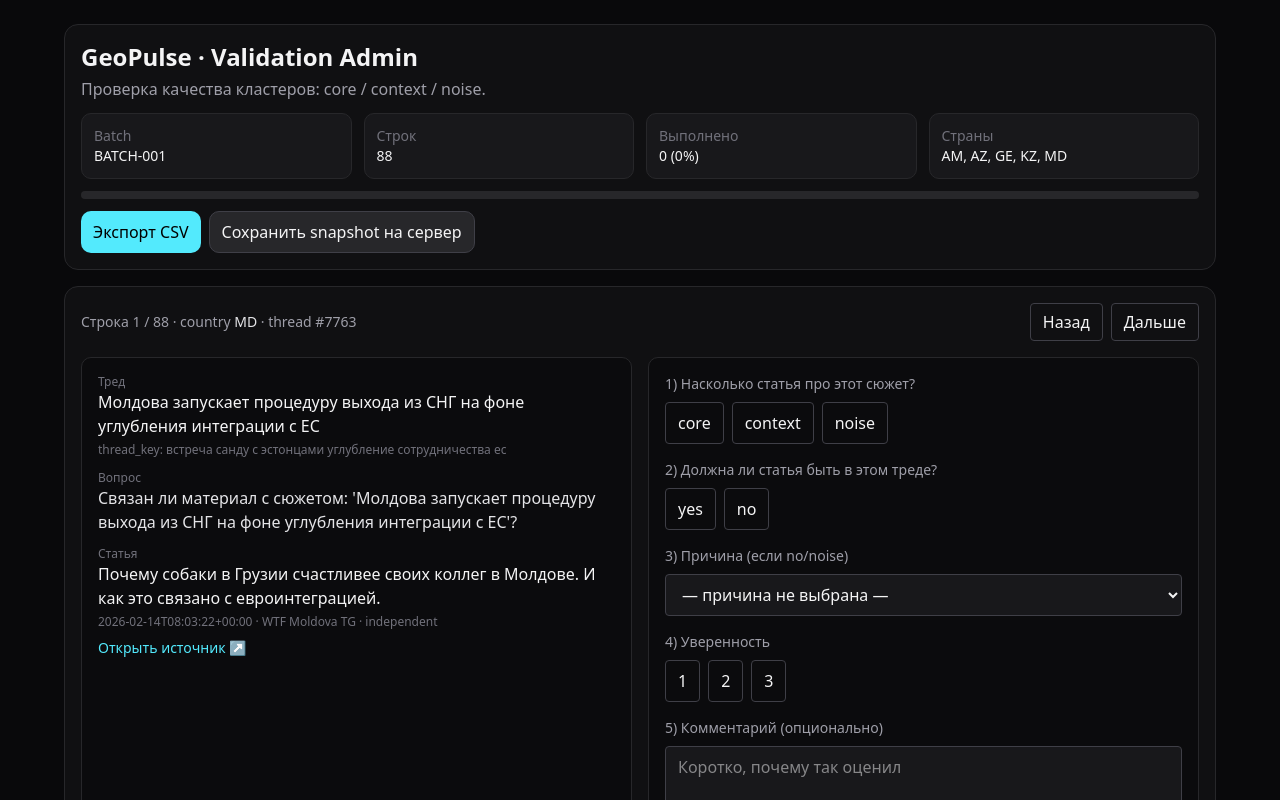
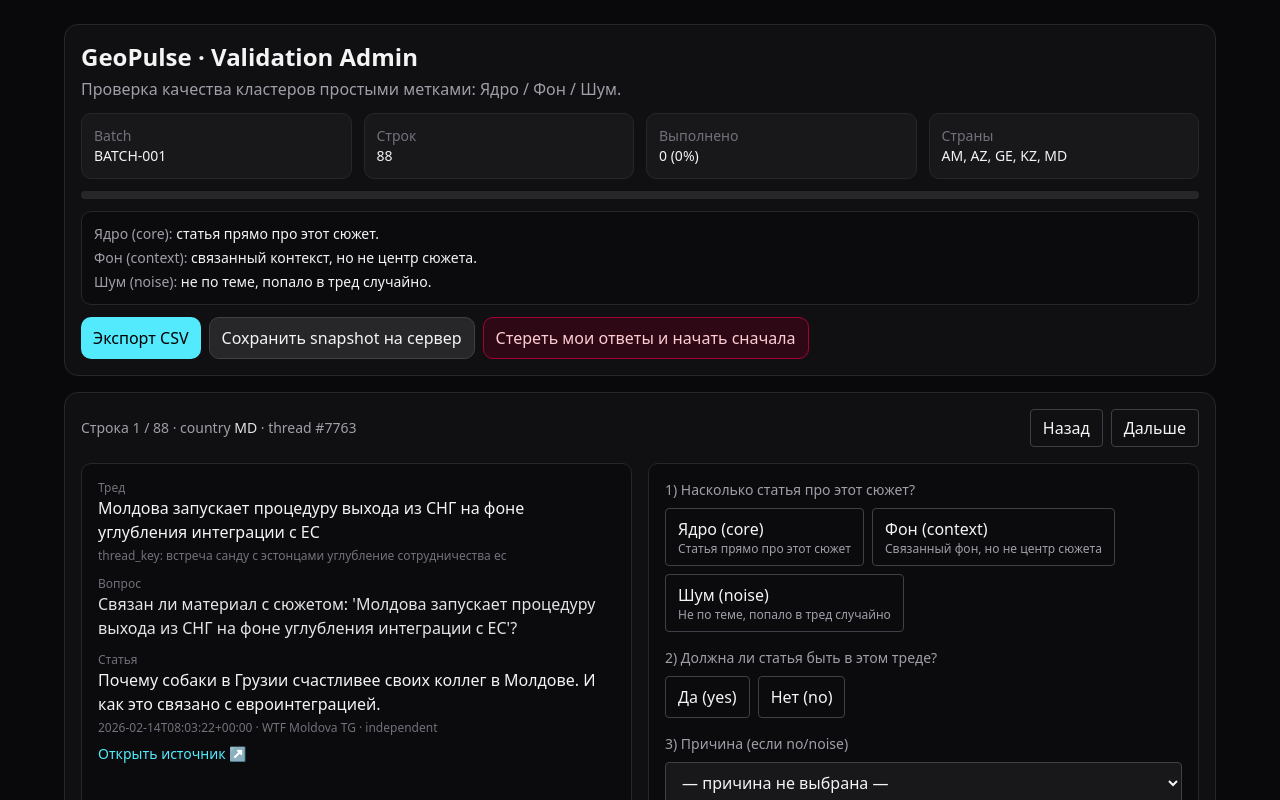
Before and after one commit to milkmike/GEO-LAB, a Next.js app: page /admin/validation in a window 1280 px wide. Shown: the top 800 px of the page. Built offline with nearby package versions, Linux system fonts and the light colour scheme.

Commit message:
feat: improve validation UX with Russian explanations and reset

```diff
--- a/src/app/admin/validation/page.tsx
+++ b/src/app/admin/validation/page.tsx
@@ -13,6 +13,17 @@ const REASON_OPTIONS: Array<{ value: ValidationReasonCode; label: string }> = [
   { value: 'other', label: 'Другое' },
 ];
 
+const DECISION_OPTIONS = [
+  { value: 'core', label: 'Ядро (core)', hint: 'Статья прямо про этот сюжет' },
+  { value: 'context', label: 'Фон (context)', hint: 'Связанный фон, но не центр сюжета' },
+  { value: 'noise', label: 'Шум (noise)', hint: 'Не по теме, попало в тред случайно' },
+] as const;
+
+const SAME_THREAD_OPTIONS = [
+  { value: 'yes', label: 'Да (yes)' },
+  { value: 'no', label: 'Нет (no)' },
+] as const;
+
 type BatchResponse = {
   batchId: string;
   rows: ValidationRow[];
@@ -25,7 +36,8 @@ type BatchResponse = {
 };
 
 function storageKey(batchId: string) {
-  return `geolab.validation.${batchId}`;
+  // v2 key resets previous local answers and starts a clean round
+  return `geolab.validation.v2.${batchId}`;
 }
 
 function defaultAnswer(rowId: number): ValidationAnswer {
@@ -38,6 +50,14 @@ function defaultAnswer(rowId: number): ValidationAnswer {
     notes: '',
     updatedAt: new Date().toISOString(),
   };
+}
+
+function createInitialAnswers(rows: ValidationRow[]) {
+  const initial: Record<number, ValidationAnswer> = {};
+  for (const row of rows) {
+    initial[row.row_id] = defaultAnswer(row.row_id);
+  }
+  return initial;
 }
 
 function csvEscape(value: string | number) {
@@ -72,11 +92,7 @@ export default function ValidationAdminPage() {
           }
         }
 
-        const initial: Record<number, ValidationAnswer> = {};
-        for (const row of data.rows) {
-          initial[row.row_id] = defaultAnswer(row.row_id);
-        }
-        setAnswers(initial);
+        setAnswers(createInitialAnswers(data.rows));
       })
       .catch(() => setStatus('Не удалось загрузить batch.'));
   }, []);
@@ -109,6 +125,19 @@ export default function ValidationAdminPage() {
         updatedAt: new Date().toISOString(),
       },
     }));
+  }
+
+  function resetAnswers() {
+    if (!batch) return;
+    const ok = window.confirm('Стереть все ответы и начать сначала?');
+    if (!ok) return;
+
+    const fresh = createInitialAnswers(batch.rows);
+    setAnswers(fresh);
+    localStorage.removeItem(storageKey(batch.batchId));
+    localStorage.setItem(storageKey(batch.batchId), JSON.stringify(fresh));
+    setIndex(0);
+    setStatus('Все ответы очищены. Начинаем с нуля.');
   }
 
   function exportCsv() {
@@ -220,7 +249,7 @@ export default function ValidationAdminPage() {
       <div className="max-w-6xl mx-auto space-y-4">
         <header className="rounded-xl border border-zinc-800 bg-zinc-900/50 p-4">
           <h1 className="text-xl md:text-2xl font-semibold">GeoPulse · Validation Admin</h1>
-          <p className="text-zinc-400 mt-1">Проверка качества кластеров: core / context / noise.</p>
+          <p className="text-zinc-400 mt-1">Проверка качества кластеров простыми метками: Ядро / Фон / Шум.</p>
 
           <div className="mt-3 grid md:grid-cols-4 gap-3 text-sm">
             <div className="rounded-lg bg-zinc-900 border border-zinc-800 p-3">
@@ -245,6 +274,12 @@ export default function ValidationAdminPage() {
             <div className="h-full bg-cyan-400" style={{ width: `${progress}%` }} />
           </div>
 
+          <div className="mt-3 rounded-lg border border-zinc-800 bg-zinc-950/60 p-3 text-sm space-y-1">
+            <div><span className="text-zinc-400">Ядро (core):</span> статья прямо про этот сюжет.</div>
+            <div><span className="text-zinc-400">Фон (context):</span> связанный контекст, но не центр сюжета.</div>
+            <div><span className="text-zinc-400">Шум (noise):</span> не по теме, попало в тред случайно.</div>
+          </div>
+
           <div className="mt-3 flex flex-wrap gap-2">
             <button
               onClick={exportCsv}
@@ -258,6 +293,12 @@ export default function ValidationAdminPage() {
               className="px-3 py-2 rounded-lg bg-zinc-800 border border-zinc-700 hover:border-zinc-500 disabled:opacity-60"
             >
               {saving ? 'Сохраняю...' : 'Сохранить snapshot на сервер'}
+            </button>
+            <button
+              onClick={resetAnswers}
+              className="px-3 py-2 rounded-lg bg-rose-950/50 border border-rose-800 text-rose-200 hover:border-rose-600"
+            >
+              Стереть мои ответы и начать сначала
             </button>
             {status && <span className="text-sm text-zinc-400 self-center">{status}</span>}
           </div>
@@ -314,13 +355,14 @@ export default function ValidationAdminPage() {
               <div>
                 <div className="text-sm text-zinc-400 mb-2">1) Насколько статья про этот сюжет?</div>
                 <div className="flex gap-2 flex-wrap">
-                  {['core', 'context', 'noise'].map((value) => (
+                  {DECISION_OPTIONS.map((option) => (
                     <button
-                      key={value}
-                      onClick={() => updateAnswer({ validatorDecision: value as ValidationAnswer['validatorDecision'] })}
-                      className={`px-3 py-2 rounded border ${answer.validatorDecision === value ? 'border-cyan-400 bg-cyan-400/20' : 'border-zinc-700 hover:border-zinc-500'}`}
+                      key={option.value}
+                      onClick={() => updateAnswer({ validatorDecision: option.value as ValidationAnswer['validatorDecision'] })}
+                      className={`px-3 py-2 rounded border text-left ${answer.validatorDecision === option.value ? 'border-cyan-400 bg-cyan-400/20' : 'border-zinc-700 hover:border-zinc-500'}`}
                     >
-                      {value}
+                      <div>{option.label}</div>
+                      <div className="text-xs text-zinc-400">{option.hint}</div>
                     </button>
                   ))}
                 </div>
@@ -329,13 +371,13 @@ export default function ValidationAdminPage() {
               <div>
                 <div className="text-sm text-zinc-400 mb-2">2) Должна ли статья быть в этом треде?</div>
                 <div className="flex gap-2">
-                  {(['yes', 'no'] as const).map((value) => (
+                  {SAME_THREAD_OPTIONS.map((option) => (
                     <button
-                      key={value}
-                      onClick={() => updateAnswer({ sameThread: value })}
-                      className={`px-3 py-2 rounded border ${answer.sameThread === value ? 'border-cyan-400 bg-cyan-400/20' : 'border-zinc-700 hover:border-zinc-500'}`}
+                      key={option.value}
+                      onClick={() => updateAnswer({ sameThread: option.value })}
+                      className={`px-3 py-2 rounded border ${answer.sameThread === option.value ? 'border-cyan-400 bg-cyan-400/20' : 'border-zinc-700 hover:border-zinc-500'}`}
                     >
-                      {value}
+                      {option.label}
                     </button>
                   ))}
                 </div>
```
